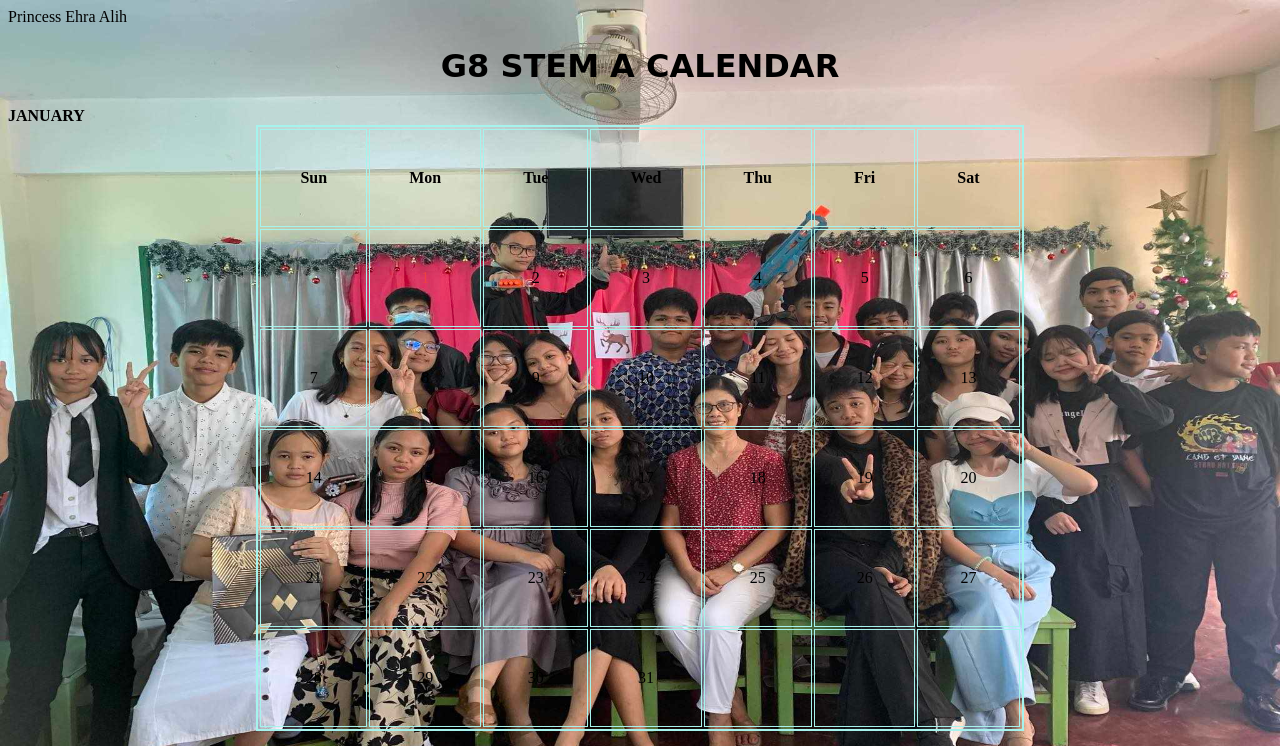
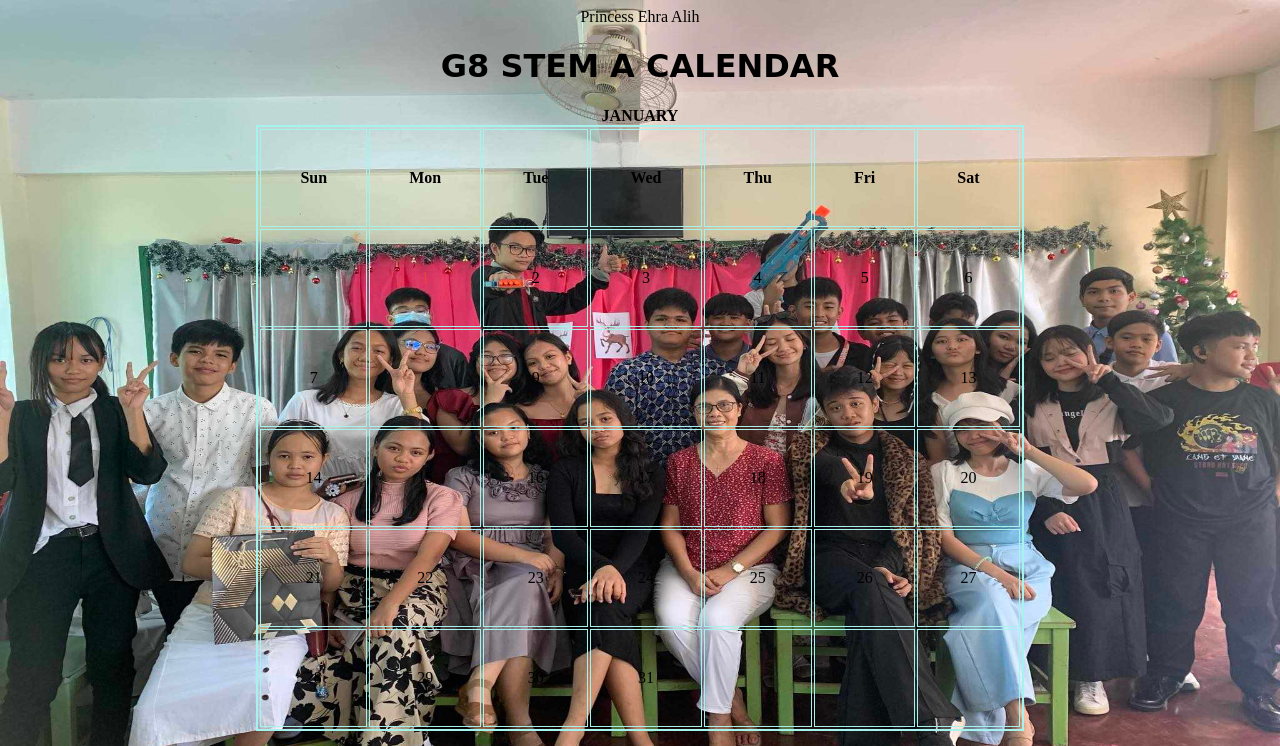
Before and after one commit to TNK212/ALIH, a plain HTML site: page index.html in a window 1280 px wide. Shown: the top 746 px of the page. Drawn offline with Linux system fonts and the light colour scheme.

Commit message:
Update index.html

```diff
--- a/index.html
+++ b/index.html
@@ -12,10 +12,11 @@ Princess Ehra Alih
   <style>
 body {
   background-image:url(https://raw.githubusercontent.com/TNK212/ALIH/main/images/STEMA.jpg);
-():
+  text-align: center;
 background-repeat:no-repeat;
 background-attachment: fixed;
 background-size: 100% 100%; opacity: 100;+
+
 table{
   color: #ffffff;
   width:100%;
@@ -31,7 +32,7 @@ bordercolor= "#a6f3ed"
 align="center"
 background=""
 cellpadding="39"
-<tr style="text-align:center;"
+<tr style="text-align: center"
 background=""
 <td colspan="7"><b>JANUARY<br>
 
```
